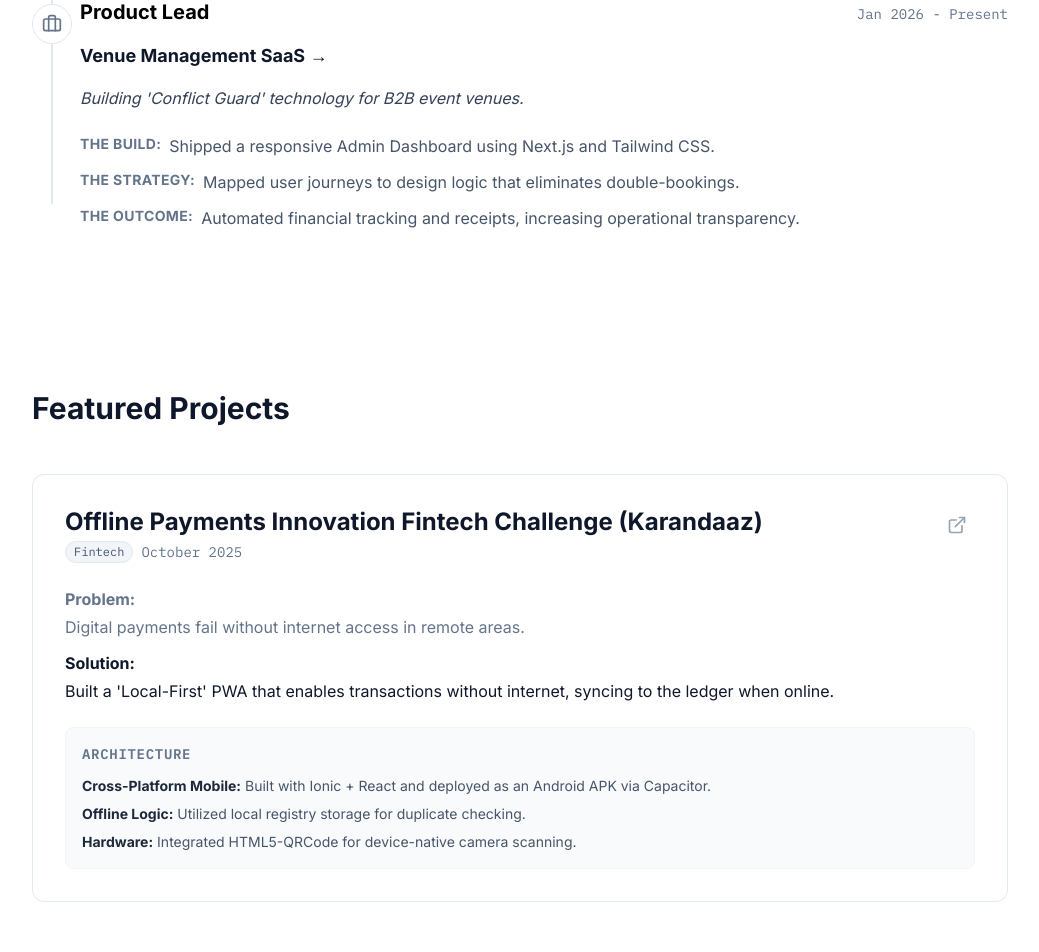
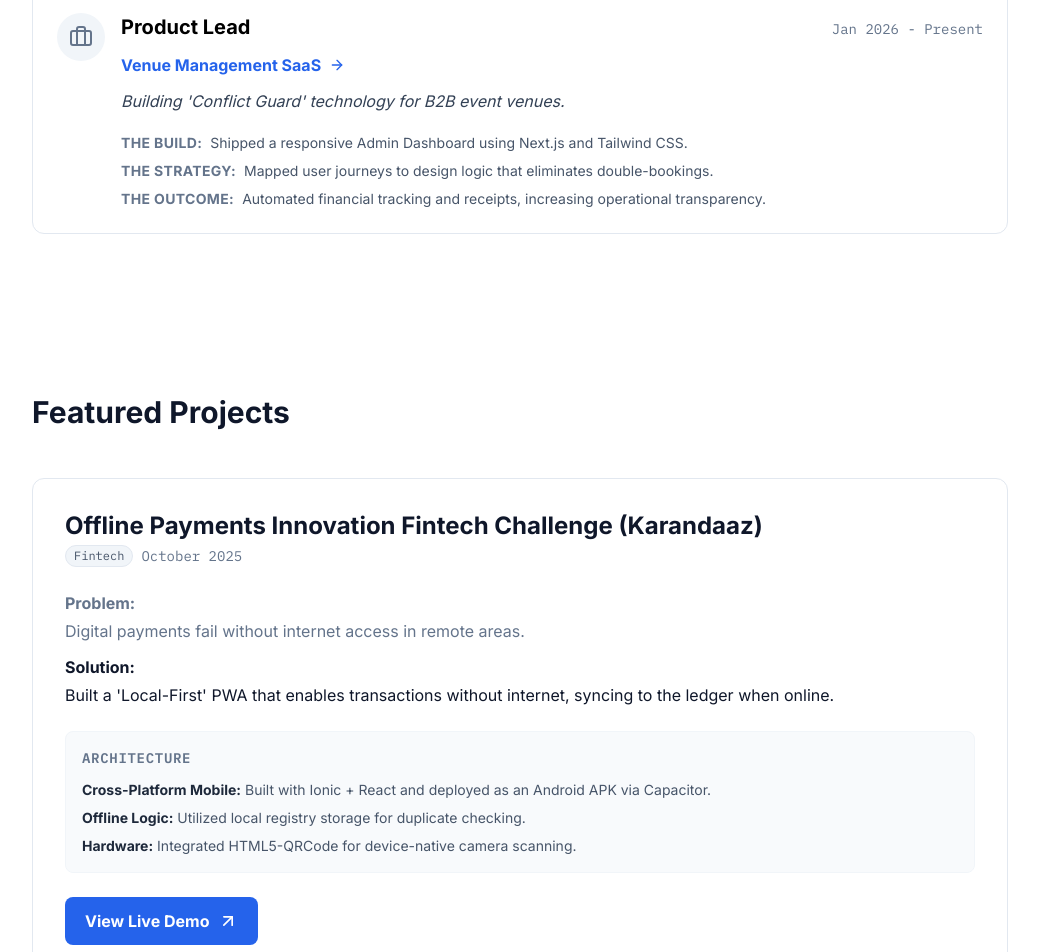
Before and after one commit to ahmerhkhan/portfolio, a Next.js app: page / in a window 1280 px wide. Shown: the part 1680-2632 px from the top of the page, without its empty margins (120-1159 px from the left). Built offline with nearby package versions, Linux system fonts and the light colour scheme.

Commit message:
Update portfolio with refined CTA, skills, and contact info

```diff
--- a/src/components/Experience.tsx
+++ b/src/components/Experience.tsx
@@ -1,4 +1,4 @@
-import { Briefcase } from "lucide-react";
+import { ArrowRight, Briefcase } from "lucide-react";
 import Link from "next/link";
 
 export default function Experience() {
@@ -33,37 +33,42 @@ export default function Experience() {
         <section className="max-w-5xl mx-auto px-6 py-20">
             <h2 className="text-3xl font-bold text-slate-900 mb-12">Experience</h2>
 
-            <div className="space-y-12 relative before:content-[''] before:absolute before:left-[19px] before:top-[26px] before:bottom-[26px] before:w-[2px] before:bg-slate-200">
+            <div className="space-y-6">
                 {roles.map((role, index) => (
-                    <div key={index} className="relative pl-12">
-                        <div className="absolute left-0 top-1.5 w-10 h-10 bg-white border border-slate-200 rounded-full flex items-center justify-center z-10">
-                            <Briefcase className="w-5 h-5 text-slate-500" />
+                    <Link
+                        key={index}
+                        href={role.href}
+                        className="block group border border-slate-200 rounded-xl p-6 bg-white hover:border-blue-400 hover:shadow-lg transition-all duration-300 cursor-pointer"
+                    >
+                        <div className="flex items-start gap-4">
+                            <div className="w-12 h-12 bg-slate-100 group-hover:bg-blue-100 rounded-full flex items-center justify-center flex-shrink-0 transition-colors">
+                                <Briefcase className="w-6 h-6 text-slate-500 group-hover:text-blue-600 transition-colors" />
                             </div>
 
-                        <div className="space-y-4">
+                            <div className="flex-1 space-y-3">
                                 <div className="flex flex-col sm:flex-row sm:items-baseline sm:justify-between gap-1">
-                                <h3 className="text-xl font-bold text-black">{role.role}</h3>
+                                    <h3 className="text-xl font-bold text-black group-hover:text-blue-600 transition-colors">{role.role}</h3>
                                     <span className="font-mono text-sm text-slate-500">{role.period}</span>
                                 </div>
-                            {/* Clickable Company Name */}
-                            <Link
-                                href={role.href}
-                                className="text-lg text-slate-900 font-bold hover:text-blue-600 transition-colors inline-block"
-                            >
-                                {role.company} →
-                            </Link>
+
+                                <div className="inline-flex items-center gap-2 text-blue-600 font-bold">
+                                    {role.company}
+                                    <ArrowRight className="w-4 h-4 group-hover:translate-x-1 transition-transform" />
+                                </div>
+
                                 <p className="text-slate-700 italic">{role.description}</p>
 
-                            <div className="pt-2 space-y-3">
+                                <div className="pt-2 space-y-2">
                                     {role.details.map((detail, i) => (
-                                    <div key={i} className="flex flex-col sm:flex-row gap-1 sm:gap-2 text-slate-600">
-                                        <span className="font-bold text-slate-500 shrink-0 uppercase text-sm tracking-wide">{detail.label}:</span>
+                                        <div key={i} className="flex flex-col sm:flex-row gap-1 sm:gap-2 text-slate-600 text-sm">
+                                            <span className="font-bold text-slate-500 shrink-0 uppercase tracking-wide">{detail.label}:</span>
                                             <span>{detail.text}</span>
                                         </div>
                                     ))}
                                 </div>
                             </div>
                         </div>
+                    </Link>
                 ))}
             </div>
         </section>
--- a/src/components/Projects.tsx
+++ b/src/components/Projects.tsx
@@ -1,4 +1,4 @@
-import { ExternalLink, Github } from "lucide-react";
+import { ArrowUpRight, ExternalLink, Github } from "lucide-react";
 import Link from "next/link";
 
 export default function Projects() {
@@ -25,12 +25,12 @@ export default function Projects() {
 
             <div className="grid grid-cols-1 gap-6">
                 {projects.map((project, index) => (
-                    <div key={index} className="group border border-slate-200 rounded-xl overflow-hidden hover:border-blue-400 transition-colors bg-white">
+                    <div key={index} className="group border border-slate-200 rounded-xl overflow-hidden hover:border-blue-400 hover:shadow-lg transition-all duration-300 bg-white cursor-pointer">
                         <div className="p-8 space-y-6">
                             <div className="flex justify-between items-start">
                                 <div className="space-y-1">
                                     <div className="flex items-center gap-2">
-                                        <h3 className="text-2xl font-bold text-slate-900 leading-tight">{project.title}</h3>
+                                        <h3 className="text-2xl font-bold text-slate-900 leading-tight group-hover:text-blue-600 transition-colors">{project.title}</h3>
                                     </div>
                                     <div className="flex items-center gap-2">
                                         <span className="inline-block px-2 py-0.5 text-xs font-mono bg-slate-100 text-slate-600 rounded-full border border-slate-200">
@@ -41,15 +41,6 @@ export default function Projects() {
                                         )}
                                     </div>
                                 </div>
-                                {project.link && (
-                                    <Link
-                                        href={project.link}
-                                        target="_blank"
-                                        className="p-2 text-slate-400 hover:text-blue-600 transition-colors"
-                                    >
-                                        {project.linkType === 'github' ? <Github className="w-5 h-5" /> : <ExternalLink className="w-5 h-5" />}
-                                    </Link>
-                                )}
                             </div>
 
                             <div className="space-y-3">
@@ -75,6 +66,27 @@ export default function Projects() {
                                 </ul>
                             </div>
 
+                            {/* Prominent CTA Button */}
+                            {project.link && (
+                                <Link
+                                    href={project.link}
+                                    target="_blank"
+                                    className="inline-flex items-center gap-2 px-5 py-3 bg-blue-600 text-white font-bold rounded-lg hover:bg-blue-700 transition-colors group/btn"
+                                >
+                                    {project.linkType === 'github' ? (
+                                        <>
+                                            <Github className="w-5 h-5" />
+                                            View on GitHub
+                                        </>
+                                    ) : (
+                                        <>
+                                            View Live Demo
+                                            <ArrowUpRight className="w-5 h-5 group-hover/btn:translate-x-0.5 group-hover/btn:-translate-y-0.5 transition-transform" />
+                                        </>
+                                    )}
+                                </Link>
+                            )}
+
                         </div>
                     </div>
                 ))}
```
Lines whose indentation alone changed are shown as unchanged.
